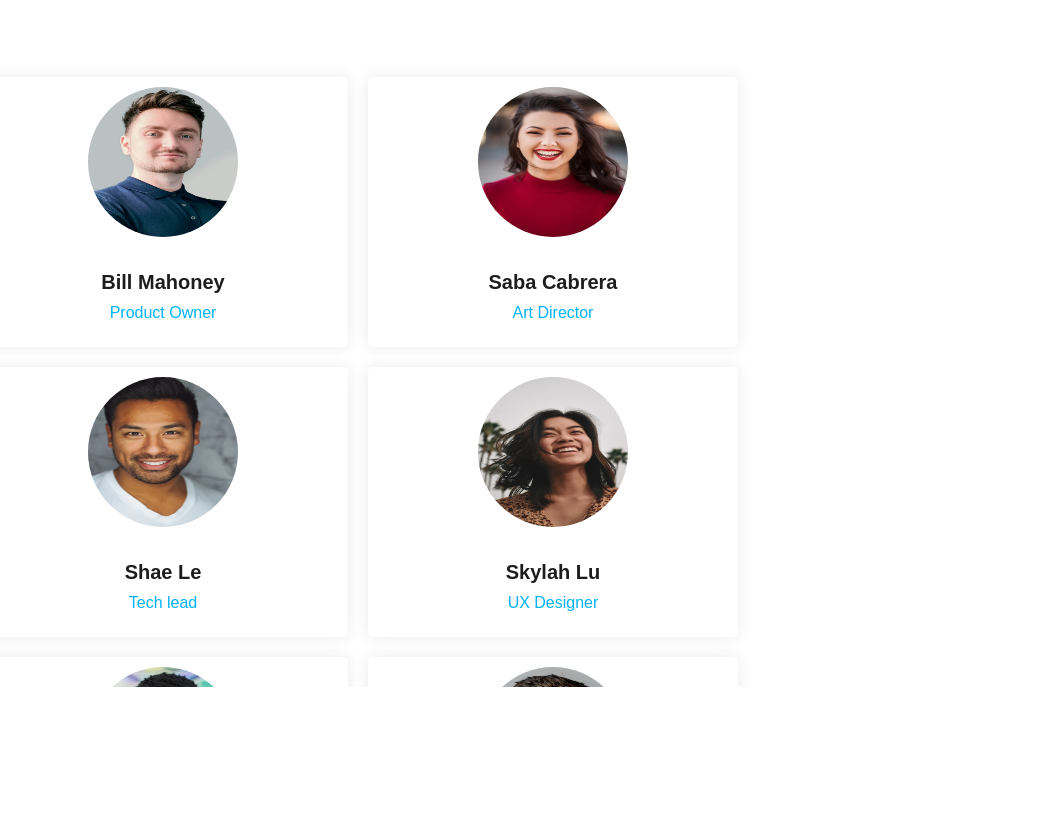
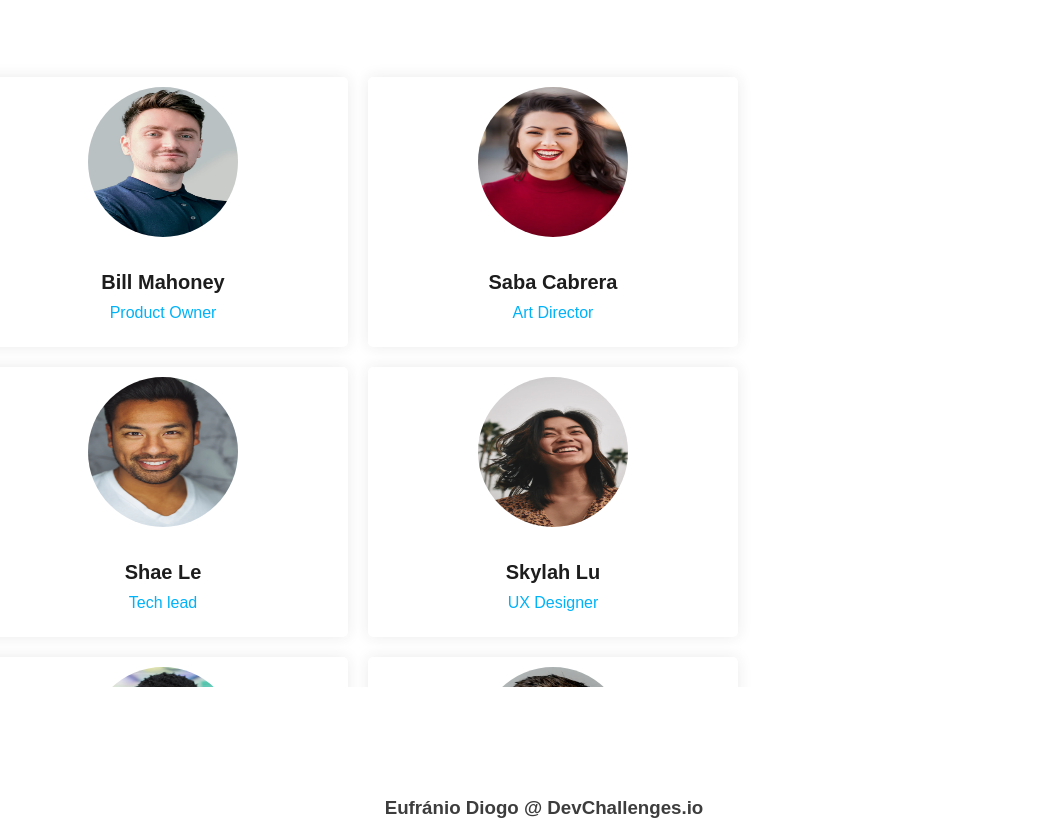
Before and after one commit to EufranioDiogo/my-team-page, a plain HTML site: page index.html in a window 1280 px wide. Shown: the part 151-990 px from the top of the page, without its empty margins (96-1151 px from the left). Before the commit the page ends 838 px from the top, so only its background shows below. Drawn offline with Linux system fonts and the light colour scheme.

Commit message:
Footer added

```diff
--- a/index.css
+++ b/index.css
@@ -88,6 +88,15 @@
     .member-job{
         color: #00b2f8;
     }
+    footer {
+        margin-top: 90px;
+        text-align: center;
+        font-family: Arial, Helvetica, sans-serif;
+    }
+    footer h3{
+        padding: 20px 0;
+        color: #3d3d3d;
+    }
 }
 @media only screen and (max-width: 514px){
     #about-my-team{
--- a/index.html
+++ b/index.html
@@ -46,5 +46,8 @@
             <p class="member-job">Developer</p>
         </div>
     </div>
+    <footer>
+        <h3>Eufránio Diogo @ DevChallenges.io</h3>
+    </footer>
 </body>
 </html>
```
